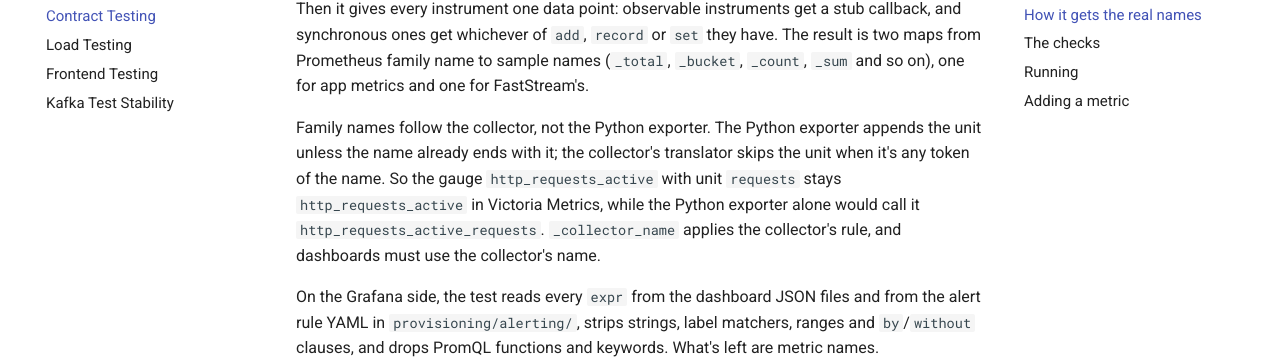
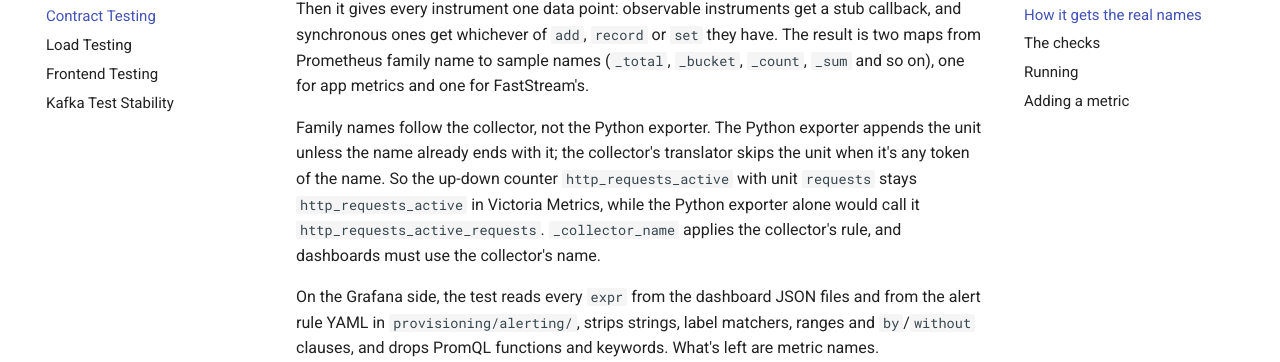
Before and after one commit to HardMax71/Integr8sCode, an MkDocs documentation site: the page built from docs/testing/contract-testing.md, in a window 1280 px wide and 900 px high, scrolled down 385 px. Shown: the part 142-504 px from the top of the window. Built offline with MkDocs 1.6.1 and Material for MkDocs 9.7.7, drawn with Linux system fonts in a browser that asks for light colours; comment, search, counter and statistics services are not loaded.

Commit message:
docs: contract page names the right instrument type

```diff
--- a/docs/testing/contract-testing.md
+++ b/docs/testing/contract-testing.md
@@ -6,7 +6,7 @@ The Grafana dashboards and the Python metric code name the same series, but noth
 
 A module-scoped fixture sets up OTel `MeterProvider`s with a `PrometheusMetricReader`, so the SDK does the name conversion instead of the test guessing it. It imports every module in `app.core.metrics`, instantiates every `BaseMetrics` subclass, the `MetricsMiddleware` and the system metrics on one provider, and FastStream's `KafkaTelemetryMiddleware` on a second one. Then it gives every instrument one data point: observable instruments get a stub callback, and synchronous ones get whichever of `add`, `record` or `set` they have. The result is two maps from Prometheus family name to sample names (`_total`, `_bucket`, `_count`, `_sum` and so on), one for app metrics and one for FastStream's.
 
-Family names follow the collector, not the Python exporter. The Python exporter appends the unit unless the name already ends with it; the collector's translator skips the unit when it's any token of the name. So the gauge `http_requests_active` with unit `requests` stays `http_requests_active` in Victoria Metrics, while the Python exporter alone would call it `http_requests_active_requests`. `_collector_name` applies the collector's rule, and dashboards must use the collector's name.
+Family names follow the collector, not the Python exporter. The Python exporter appends the unit unless the name already ends with it; the collector's translator skips the unit when it's any token of the name. So the up-down counter `http_requests_active` with unit `requests` stays `http_requests_active` in Victoria Metrics, while the Python exporter alone would call it `http_requests_active_requests`. `_collector_name` applies the collector's rule, and dashboards must use the collector's name.
 
 On the Grafana side, the test reads every `expr` from the dashboard JSON files and from the alert rule YAML in `provisioning/alerting/`, strips strings, label matchers, ranges and `by`/`without` clauses, and drops PromQL functions and keywords. What's left are metric names.
 
```
